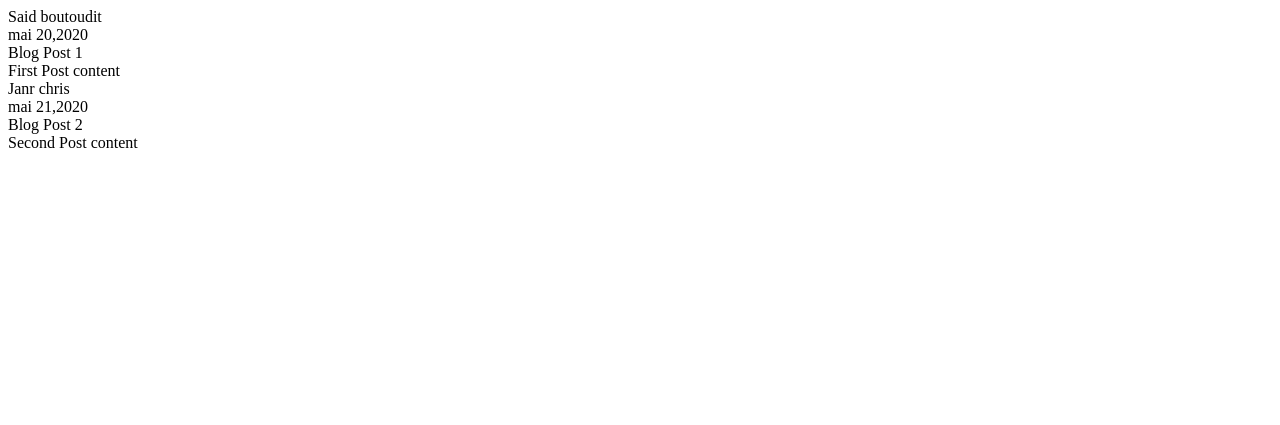
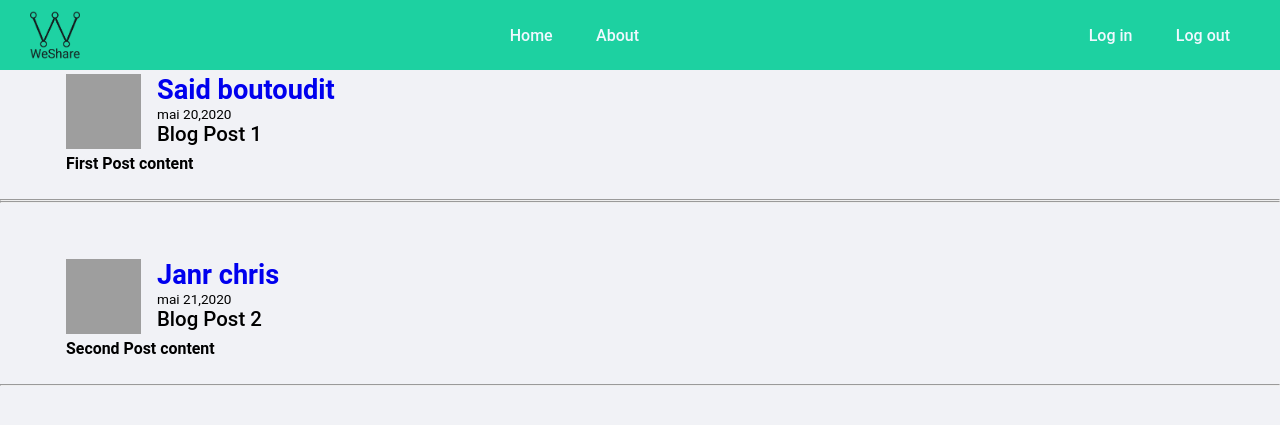
Before and after one commit to kamalaitomar/weshare, a Flask app: page / in a window 1280 px wide. Shown: the top 425 px of the page. Run offline with Flask 2, Linux system fonts and the light colour scheme; grey boxes are pictures that could not be loaded.

Commit message:
Creat Home Page Template

```diff
--- /dev/null
+++ b/static/css/style.css
@@ -0,0 +1,85 @@
+
+*{
+    font-family: 'Roboto' , sans-serif;
+    box-sizing: border-box;
+    margin : 0;
+    padding: 0;
+}
+body{
+    background-color: #f1f2f6;
+    font-size: 85%;
+}
+
+nav a{
+    font-weight: 500;
+    font-size: 16px;
+    color: aliceblue;
+    text-decoration: none;
+}
+
+header{
+    width: 100%;
+    display: flex;
+    justify-content: space-between;
+    align-items: center;
+    padding:10px 30px ;
+    background-color: #1dd1a1;
+    position: fixed;
+    margin-bottom: 60px;
+
+
+}
+
+.nav_links{
+    list-style: none;
+}
+
+.nav_links li {
+    display: inline-block;
+    padding: 0px 20px;
+}
+
+.nav_links li a{
+    transition: all 0.3s ease 0s;
+}
+
+.nav_links li a:hover{
+    color: #2d3436;
+}
+
+.logo{
+    width: 50px;
+    height: 50px;
+}
+.blog-post-info a {
+    text-decoration: none;
+
+}
+
+.blog-post-info{
+
+    margin-left: 50px;
+    margin-top: 40px;
+    margin-bottom: 10px;
+
+
+}
+
+/* Single Post  */
+
+.blog-post-info {
+
+    padding: 1rem;
+    max-width: 20rem;
+
+  }
+  .blog-post-info img {
+    width: 75px;
+    height: 75px;
+    float: left;
+    margin: 0 1rem 0 0;
+  }
+  .blog-post-info h2 {
+    font-weight: 500;
+    margin: 0 0 0.5rem 0;
+  }
--- a/templates/home.html
+++ b/templates/home.html
@@ -2,13 +2,31 @@
 {%block content%}
     {% for post in posts%}
 
+    <hr>
+        <div class="blog-post-info">
+            <img src="https://api.adorable.io/avatars/285/abott@adorable.io.png" alt="">
 
-    <div class="post">
-        {{ post.author }} <br>
-        {{ post.date_posted }} <br>
-        {{ post.title }} <br>
-        {{ post.content }}
-    </div>
+            <div class="blog-post-authour">
+            <a href="#"><h1> {{ post.author }}</h1> </a>
+            </div>
+
+            <div class="blog-post-date">
+                {{ post.date_posted }}
+            </div>
+
+            <div class="blog-post-title">
+                <h2> {{ post.title }} </h2>
+            </div>
+
+
+
+            <div class="blog-post-content">
+            <h3> {{ post.content }} </h3>
+            </div>
+
+        </div>
+    <hr>
+
 
     {% endfor %}
 {%endblock content%}
--- a/templates/layout.html
+++ b/templates/layout.html
@@ -12,9 +12,31 @@
         <title>Flask Blog</title>
     {%endif%}
 
+    <link rel="stylesheet" type="text/css" href="{{ url_for('static', filename='/css/style.css') }}">
 
 </head>
 <body>
+
+    <header>
+        <img class="logo" src="../static/images/logo.jpg" alt="weshare logo" title="We Share">
+        <nav class="nav_links">
+            <ul>
+                <li><a href="#">Home</a></li>
+                <li><a href="#">About</a></li>
+            </ul>
+        </nav>
+        <nav class="nav_links">
+            <ul>
+                <li><a href="#">Log in</a></li>
+                <li><a href="#">Log out</a></li>
+            </ul>
+        </nav>
+
+    </header>
+    <div class="navbar">
+        <a href="#">navbar</a>
+    </div>
+
     {% block content %}{% endblock %}
 
 </body>
```
Also changed, not shown: static/images/logo.jpg (added).
